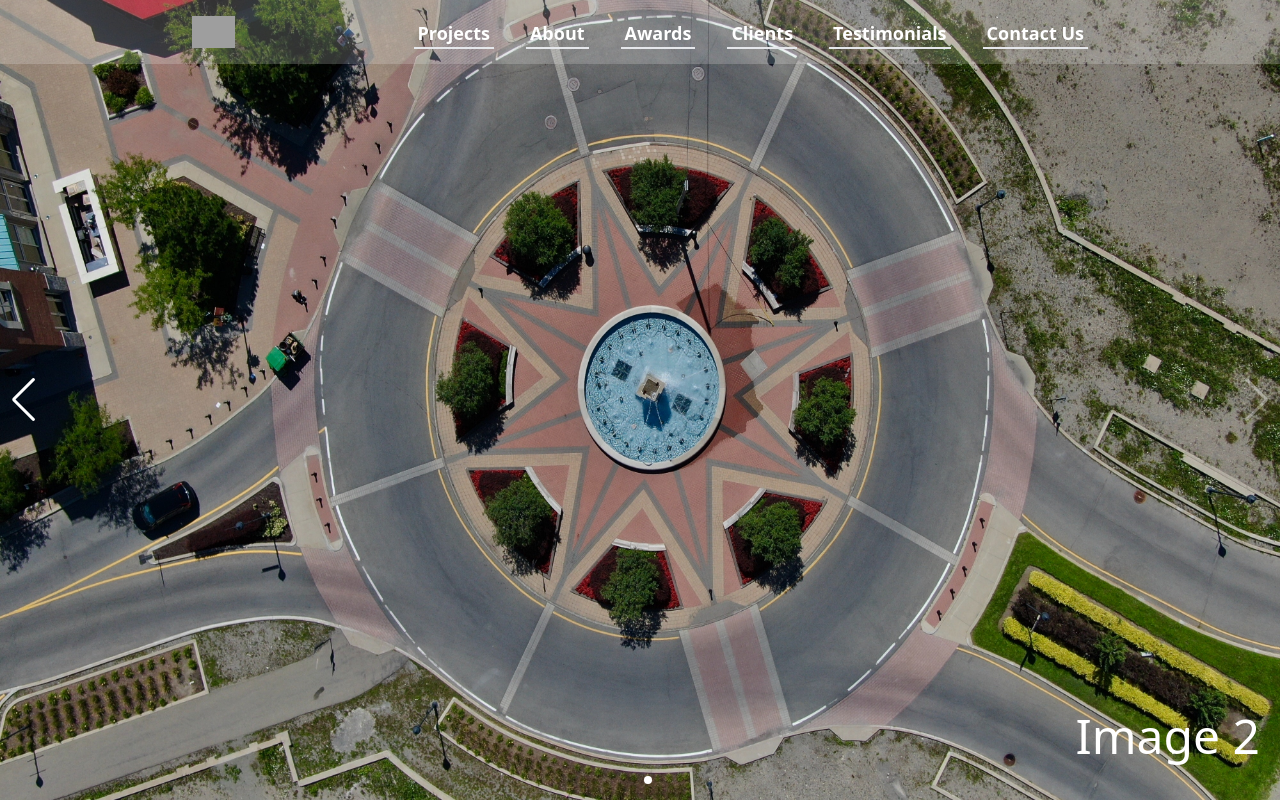
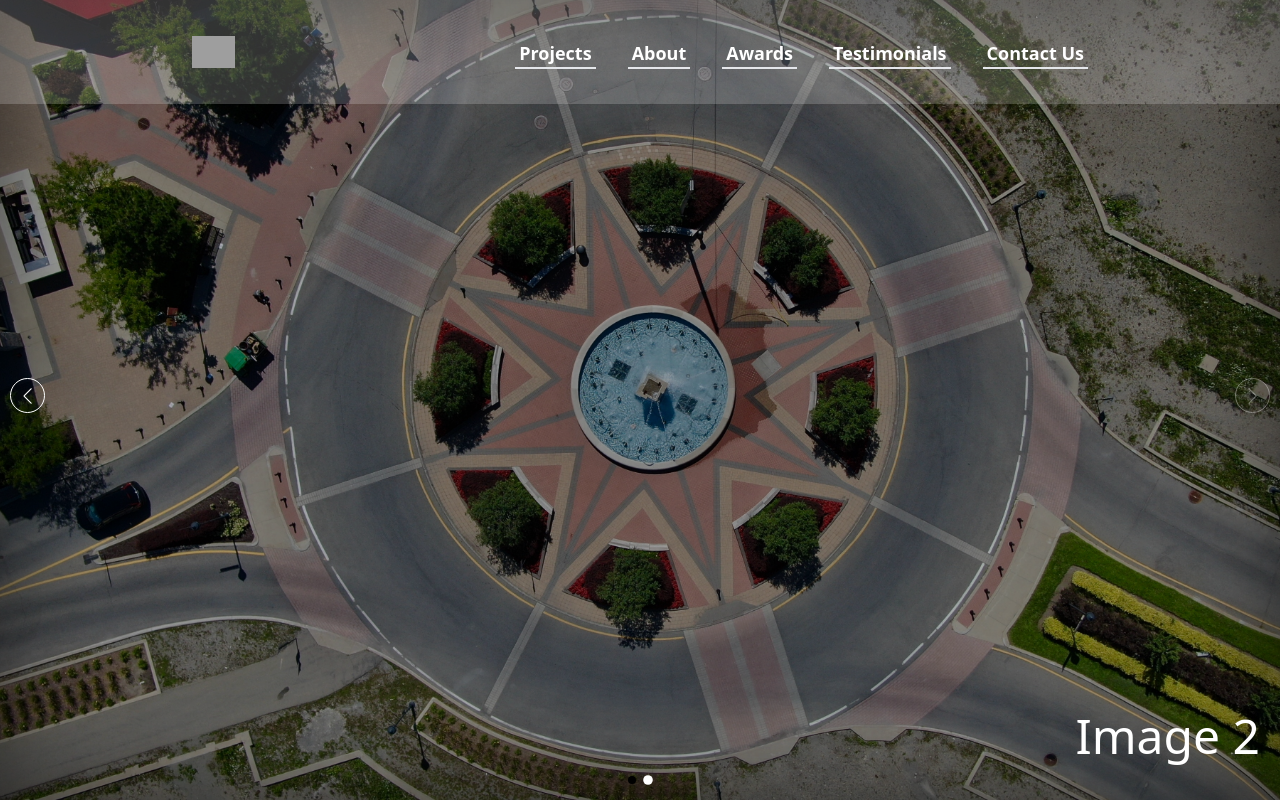
Before and after one commit to chirag3003/architect-nextjs, a Next.js app: page / in a window 1280 px wide. Built offline with nearby package versions, Linux system fonts and the light colour scheme; grey boxes are pictures that could not be loaded.

Commit message:
updated ui

```diff
--- a/components/Carousels/CarouselStyle.tsx
+++ b/components/Carousels/CarouselStyle.tsx
@@ -3,10 +3,25 @@ import styled from "styled-components";
 export default styled.div`
   .swiper-button-prev,.swiper-button-next{
     color: white;
+    border:white 1px solid;
+    height: 35px;
+    width: 35px;
+    border-radius: 100%;
+  }
+  .swiper-button-prev:after,.swiper-button-next:after{
+    font-size:1rem !important;
   }
   width: 100%;
   height: 100%;
+
+  .swiper-pagination-bullet{
+    background: black;
+    opacity: 1;
+    transition:0.1s;
+  }
   .swiper-pagination-bullet-active{
-    background: white;
+    background: white !important;
+    transition:0.1s;
+    transform: scale(1.2);
   }
 `
--- /dev/null
+++ b/components/Carousels/ImageCarousel/ImageCarousel.style.tsx
@@ -0,0 +1,17 @@
+import styled from "styled-components"
+
+export default styled.div`
+  .image {
+    box-shadow: inset 0px 0px 100px rgba(0, 0, 0, 0.6);
+
+    line-height: 0; /* ensure no space between bottom */
+
+    display: inline-block; /* don't go wider than image */
+  }
+
+  .image img {
+    position: relative;
+    z-index: -1; /* position beneath */
+    filter: brightness(70%);
+  }
+`
--- a/components/Carousels/ImageCarousel/index.tsx
+++ b/components/Carousels/ImageCarousel/index.tsx
@@ -1,5 +1,6 @@
 import React from 'react';
 import Carousels from "../index";
+import ImageCarouselStyle from "./ImageCarousel.style";
 
 type ImageCarouselProps = {
     images: ImageCarouselImage[]
@@ -12,20 +13,23 @@ type ImageCarouselImage = {
 
 function ImageCarousel(props: ImageCarouselProps) {
     return (
-        <div className={"w-full h-screen"}>
+        <ImageCarouselStyle className={"w-full h-full"}>
             <Carousels carouselChildren={
                 props.images.map((image, index) => {
                     return (
                         <div className={"w-full h-full relative"} key={index}>
-                            <img className={"h-full w-full"} src={image.src} alt=""/>
-                            {image.text && <h2 className="text w-1/2 text-white text-5xl absolute bottom-10 right-5 text-right">
-                                {image.text}
-                            </h2>}
+                            <div className="image w-full h-full">
+                                <img className={"h-full w-full object-cover"} src={image.src} alt=""/>
+                            </div>
+                            {image.text &&
+                                <h2 className="text w-1/2 text-white text-5xl absolute bottom-10 right-5 text-right">
+                                    {image.text}
+                                </h2>}
                         </div>
                     )
                 })
             }/>
-        </div>
+        </ImageCarouselStyle>
     );
 }
 
--- a/components/Navbar/index.tsx
+++ b/components/Navbar/index.tsx
@@ -8,10 +8,10 @@ import navigation from "configs/navigation";
 function Navbar() {
 
     return (
-        <Disclosure as="nav" className=" bg-opacity-20 bg-gray-50 text-white fixed top-0 left-0 w-full z-40">
+        <Disclosure as="nav" className="bg-opacity-20 bg-gray-50 text-white fixed top-0 left-0 w-full z-40">
             {({open}) => (
                 <>
-                    <div className="mx-auto  px-4 sm:px-6 lg:px-20 xl:px-48">
+                    <div className="mx-auto  px-4 sm:px-6 lg:px-20 xl:px-48 py-5">
                         <div className="flex h-16 justify-between">
 
                             <div className="flex w-full items-center justify-between">
@@ -57,7 +57,7 @@ function Navbar() {
                     </div>
 
                     <Disclosure.Panel className="sm:hidden">
-                        <div className="space-y-1 pt-2 pb-3">
+                        <div className={`bg-gray-50 bg-opacity-80 text-black space-y-1 pt-2 pb-3`}>
                             {navigation.map((item) => (
                                 <Disclosure.Button
                                     key={item.name}
--- a/configs/navigation.ts
+++ b/configs/navigation.ts
@@ -2,7 +2,6 @@ const navigation = [
     {name: 'Projects', href: '#'},
     {name: 'About', href: '#'},
     {name: 'Awards', href: '#'},
-    {name: 'Clients', href: '#'},
     {name: 'Testimonials', href: '#'},
     {name: 'Contact Us', href: '/contact'},
 ]
--- a/pages/index.tsx
+++ b/pages/index.tsx
@@ -22,6 +22,7 @@ export default function Home() {
                 <div className="images w-screen h-screen">
                     <ImageCarousel images={imageCarousel}/>
                 </div>
+
             </Layout>
         </>
     )
```
